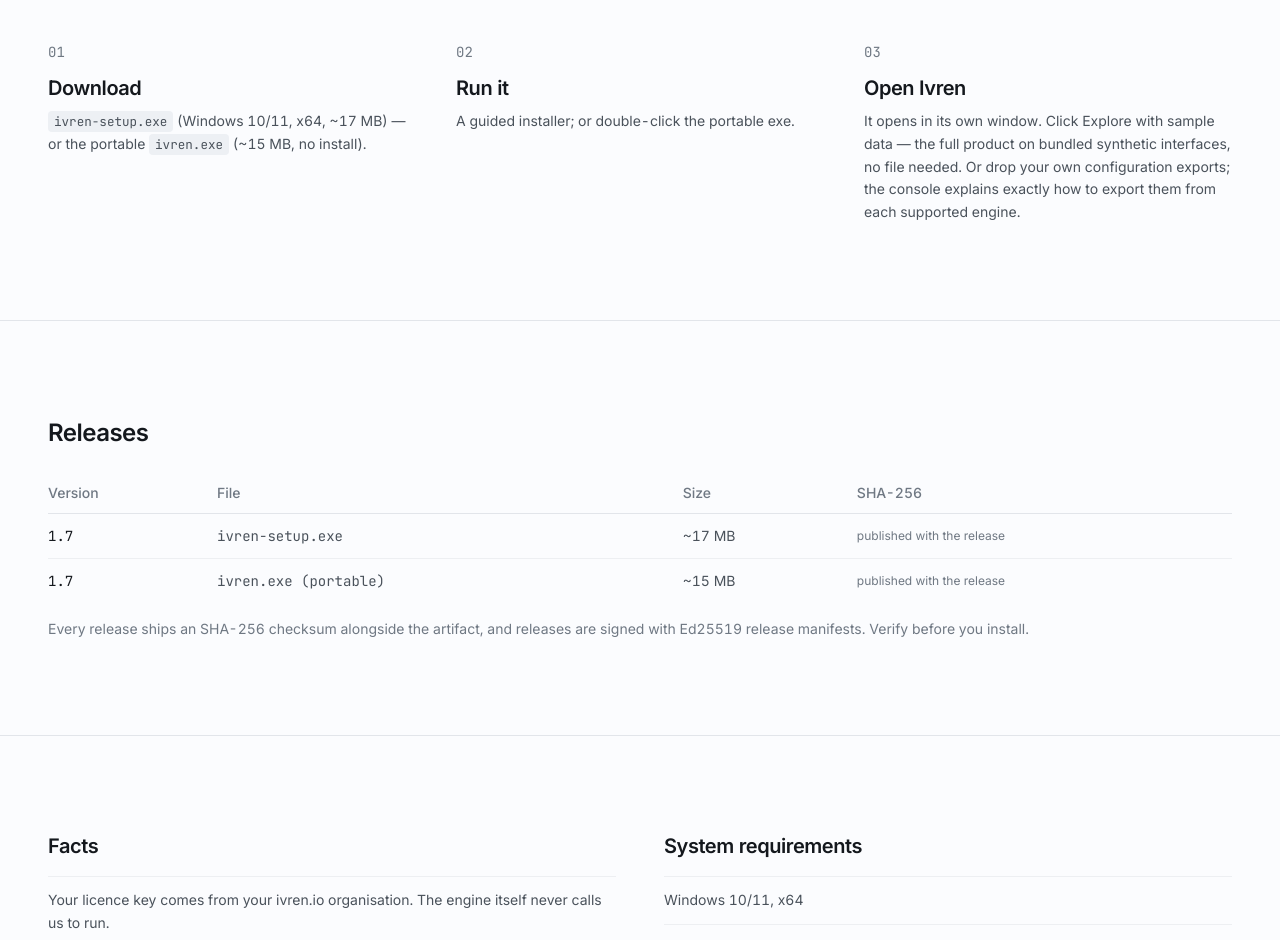
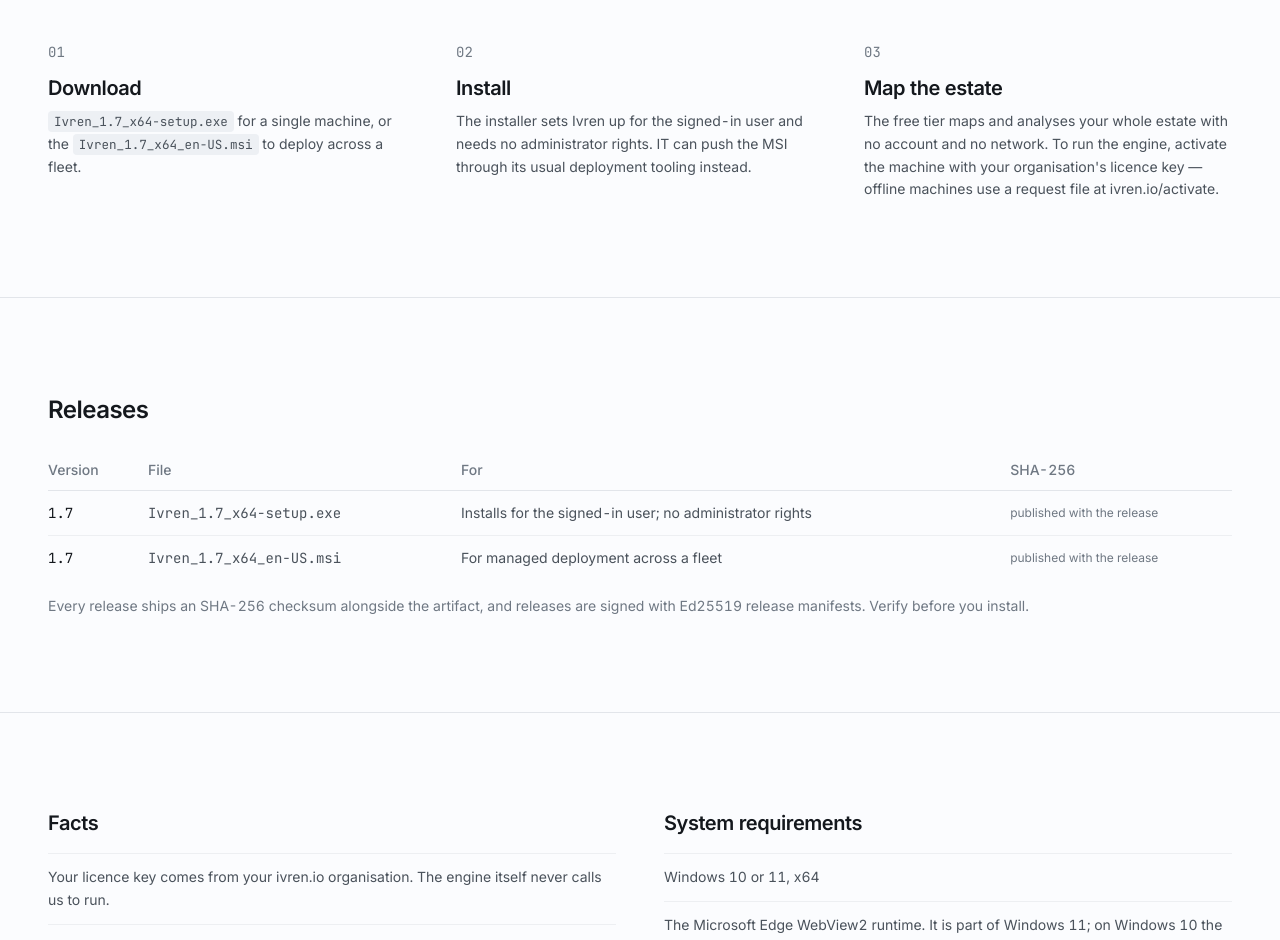
Before and after one commit to tonimnim/ivren.io-web, a Next.js app: page /download in a window 1280 px wide. Shown: the part 520-1460 px from the top of the page. Built offline with nearby package versions, Linux system fonts and the light colour scheme.

Commit message:
Point downloads at the desktop app, not the CLI installer

```diff
--- a/src/app/(site)/docs/quick-start/page.tsx
+++ b/src/app/(site)/docs/quick-start/page.tsx
@@ -1,4 +1,5 @@
 import type { Metadata } from "next";
+import { artifacts } from "@/lib/releases";
 
 export const metadata: Metadata = { title: "Quick start" };
 
@@ -10,16 +11,17 @@
 
       <h2 id="download">Download</h2>
       <p>
-        Get <code>ivren-setup.exe</code> (Windows 10/11, x64, ~17 MB) for a
-        guided install, or the portable <code>ivren.exe</code> (~15 MB, no
-        install) from the{" "}
-        <a href="/download">Download page</a>.
+        Get the desktop app for Windows 10/11 (x64) from the{" "}
+        <a href="/download">Download page</a>:{" "}
+        <code>{artifacts[0].file}</code> for a single machine, or the MSI to
+        deploy across a fleet.
       </p>
 
-      <h2 id="run">Run it</h2>
+      <h2 id="run">Install it</h2>
       <p>
-        Run the guided installer, or double-click the portable executable.
-        No admin rights are required for portable use.
+        The installer sets Ivren up for the signed-in user and needs no
+        administrator rights. IT can push the MSI through its usual
+        deployment tooling instead.
       </p>
 
       <h2 id="open">Open Ivren</h2>
--- a/src/app/(site)/download/page.tsx
+++ b/src/app/(site)/download/page.tsx
@@ -4,41 +4,38 @@
 import { Button } from "@/components/button";
 import { company } from "@/lib/company";
 import { pageMetadata } from "@/lib/seo";
-
-const requestHref = `mailto:${company.email}?subject=${encodeURIComponent(
-  `Ivren ${company.version} installer request`,
-)}`;
+import { artifactHref, artifacts, installerRequestHref } from "@/lib/releases";
 
 export const metadata: Metadata = pageMetadata({
   title: "Download",
   path: "/download",
   description:
-    "Download Ivren for Windows 10 or 11 — a guided installer or a ~15 MB portable executable. No cloud requirement, and it runs fully offline.",
+    "Download Ivren for Windows 10 or 11 — the desktop app, console and engine in one, as a per-user installer or an MSI for managed deployment. No cloud requirement; it runs fully offline.",
 });
+
+const code = (s: string) => (
+  <code className="rounded bg-surface-2 px-1.5 py-0.5 font-mono text-[0.9em]">
+    {s}
+  </code>
+);
 
 const STEPS = [
   {
     title: "Download",
     body: (
       <>
-        <code className="rounded bg-surface-2 px-1.5 py-0.5 font-mono text-[0.9em]">
-          ivren-setup.exe
-        </code>{" "}
-        (Windows 10/11, x64, ~17 MB) — or the portable{" "}
-        <code className="rounded bg-surface-2 px-1.5 py-0.5 font-mono text-[0.9em]">
-          ivren.exe
-        </code>{" "}
-        (~15 MB, no install).
+        {code(artifacts[0].file)} for a single machine, or the{" "}
+        {code(artifacts[1].file)} to deploy across a fleet.
       </>
     ),
   },
   {
-    title: "Run it",
-    body: "A guided installer; or double-click the portable exe.",
+    title: "Install",
+    body: "The installer sets Ivren up for the signed-in user and needs no administrator rights. IT can push the MSI through its usual deployment tooling instead.",
   },
   {
-    title: "Open Ivren",
-    body: "It opens in its own window. Click Explore with sample data — the full product on bundled synthetic interfaces, no file needed. Or drop your own configuration exports; the console explains exactly how to export them from each supported engine.",
+    title: "Map the estate",
+    body: "The free tier maps and analyses your whole estate with no account and no network. To run the engine, activate the machine with your organisation's licence key — offline machines use a request file at ivren.io/activate.",
   },
 ];
 
@@ -48,21 +45,29 @@
   "The optional AI features are the only thing that ever needs a network, are off by default, and require explicit configuration. See Security.",
 ];
 
+const REQUIREMENTS = [
+  "Windows 10 or 11, x64",
+  "The Microsoft Edge WebView2 runtime. It is part of Windows 11; on Windows 10 the installer adds it if it is missing, which needs a connection once — deploy WebView2 first on an air-gapped Windows 10 machine",
+  "No administrator rights for the per-user installer",
+];
+
 export default function DownloadPage() {
+  const primary = artifactHref(artifacts[0].file);
+
   return (
     <>
       <PageHero
         eyebrow="Download"
-        title="Download, run, and open Ivren."
-        intro="No cloud requirement. Nothing is uploaded. The engine never phones home."
+        title="Download, install, and open Ivren."
+        intro="The desktop app is the console and the engine in one. No cloud requirement. Nothing is uploaded. The engine never phones home."
       >
         <div className="mt-8 flex flex-col gap-3 sm:flex-row sm:items-center">
           <Button
-            href={company.downloadUrl || requestHref}
-            external={!company.downloadUrl}
+            href={primary ?? installerRequestHref}
+            external={!primary}
             className="w-full sm:w-auto"
           >
-            {company.downloadUrl
+            {primary
               ? `Download for Windows — v${company.version}`
               : `Request the v${company.version} installer`}
           </Button>
@@ -102,35 +107,39 @@
               <tr className="border-b border-hairline text-ink-label">
                 <th className="py-2.5 pr-4 font-medium">Version</th>
                 <th className="py-2.5 pr-4 font-medium">File</th>
-                <th className="py-2.5 pr-4 font-medium">Size</th>
+                <th className="py-2.5 pr-4 font-medium">For</th>
                 <th className="py-2.5 font-medium">SHA-256</th>
               </tr>
             </thead>
             <tbody className="divide-y divide-hairline-soft">
-              <tr>
+              {artifacts.map((a) => {
+                const href = artifactHref(a.file);
+                return (
+                  <tr key={a.file}>
                     <td className="py-3 pr-4 font-mono text-ink">
                       {company.version}
                     </td>
                     <td className="py-3 pr-4 font-mono text-ink-secondary">
-                  ivren-setup.exe
+                      {href ? (
+                        <a
+                          href={href}
+                          className="text-accent hover:text-accent-strong"
+                        >
+                          {a.file}
+                        </a>
+                      ) : (
+                        a.file
+                      )}
                     </td>
-                <td className="py-3 pr-4 text-ink-secondary">~17 MB</td>
+                    <td className="py-3 pr-4 text-ink-secondary">
+                      {a.detail}
+                    </td>
                     <td className="py-3 text-xs text-ink-label">
                       published with the release
                     </td>
                   </tr>
-              <tr>
-                <td className="py-3 pr-4 font-mono text-ink">
-                  {company.version}
-                </td>
-                <td className="py-3 pr-4 font-mono text-ink-secondary">
-                  ivren.exe (portable)
-                </td>
-                <td className="py-3 pr-4 text-ink-secondary">~15 MB</td>
-                <td className="py-3 text-xs text-ink-label">
-                  published with the release
-                </td>
-              </tr>
+                );
+              })}
             </tbody>
           </table>
         </div>
@@ -161,11 +170,7 @@
               System requirements
             </h2>
             <ul className="mt-4 space-y-3">
-              {[
-                "Windows 10/11, x64",
-                "~100 MB disk",
-                "No admin rights required for portable use",
-              ].map((f) => (
+              {REQUIREMENTS.map((f) => (
                 <li
                   key={f}
                   className="border-t border-hairline-soft pt-3 text-sm leading-relaxed text-ink-secondary"
--- a/src/app/(site)/page.tsx
+++ b/src/app/(site)/page.tsx
@@ -281,9 +281,9 @@
               Download Ivren.
             </h2>
             <p className="mt-3 max-w-xl text-base leading-relaxed text-ink-secondary">
-              One ~15 MB executable for Windows. Never phones home. No internet
-              required. Evaluate on the Trial tier, or explore with sample
-              data first.
+              The desktop app for Windows. Never phones home. No internet
+              required. The free tier maps the whole estate, with no account
+              and no time limit.
             </p>
           </div>
           <Button href="/download" className="shrink-0">
--- a/src/app/(site)/product/page.tsx
+++ b/src/app/(site)/product/page.tsx
@@ -18,7 +18,7 @@
       <PageHero
         eyebrow="Product"
         title="Map the estate, prove every change, run interfaces that don’t drop messages."
-        intro="Ivren routes clinical messages like any interface engine — and unlike any of them, records what it carried and what a change would break. Everything below ships in the one executable you download."
+        intro="Ivren routes clinical messages like any interface engine — and unlike any of them, records what it carried and what a change would break. Everything below ships in the one desktop app you download."
       />
 
       {featureGroups.map((group) => (
--- a/src/app/llms.txt/route.ts
+++ b/src/app/llms.txt/route.ts
@@ -16,7 +16,7 @@
 
 It also imports the configuration of an incumbent engine. That is a migration on-ramp — how a hospital leaves the engine it runs today — not what Ivren is.
 
-Ivren is a single executable (~15 MB) for Windows 10/11 x64. It requires no cloud service and no internet connection to run; an ivren.io organisation issues the licence key, but the engine never calls home. It serves a local web console bound to 127.0.0.1 only. Version ${company.version}.
+Ivren is a desktop app for Windows 10/11 x64 — the console and the engine in one. It requires no cloud service and no internet connection to run; an ivren.io organisation issues the licence key, but the engine never calls home. It serves a local web console bound to 127.0.0.1 only. Version ${company.version}.
 
 Ivren is not an EHR, not a clinical application, and not a medical device. Clinicians do not use it. Its users are hospital IT and integration teams, and revenue-cycle, compliance, and health-information-management staff.
 
--- a/src/components/site-header.tsx
+++ b/src/components/site-header.tsx
@@ -191,8 +191,8 @@
                               Download Ivren
                             </span>
                             <span className="mt-0.5 block text-xs leading-relaxed text-ink-secondary">
-                              One ~15 MB executable. Runs offline, never
-                              phones home.
+                              The desktop app for Windows. Runs offline,
+                              never phones home.
                             </span>
                           </Link>
                           {[
--- /dev/null
+++ b/src/lib/releases.ts
@@ -0,0 +1,41 @@
+import { company } from "@/lib/company";
+
+/**
+ * What a hospital downloads: the desktop app, which is the console and the
+ * engine in one, built as a per-user installer and as an MSI for managed
+ * deployment.
+ *
+ * Only builds that exist are listed. An operating system without a published
+ * build is absent rather than marked "coming soon" — this page describes what
+ * ships.
+ */
+export type Artifact = {
+  file: string;
+  label: string;
+  detail: string;
+};
+
+export const artifacts: Artifact[] = [
+  {
+    file: `Ivren_${company.version}_x64-setup.exe`,
+    label: "Windows installer",
+    detail: "Installs for the signed-in user; no administrator rights",
+  },
+  {
+    file: `Ivren_${company.version}_x64_en-US.msi`,
+    label: "Windows MSI",
+    detail: "For managed deployment across a fleet",
+  },
+];
+
+/** A published artifact's URL, or null while no public build exists. */
+export function artifactHref(file: string): string | null {
+  // Widened: `company` is `as const`, so its empty string is a literal type.
+  const base: string = company.downloadUrl;
+  return base ? `${base.replace(/\/+$/, "")}/${file}` : null;
+}
+
+/** Where an installer is asked for while no public build URL exists. */
+export const installerRequestHref = `mailto:${company.email}?subject=${encodeURIComponent(
+  `Ivren ${company.version} installer request`,
+)}`;
```
Also changed, not shown: src/lib/company.ts (+4 -3 lines). Lines whose indentation alone changed are shown as unchanged.
